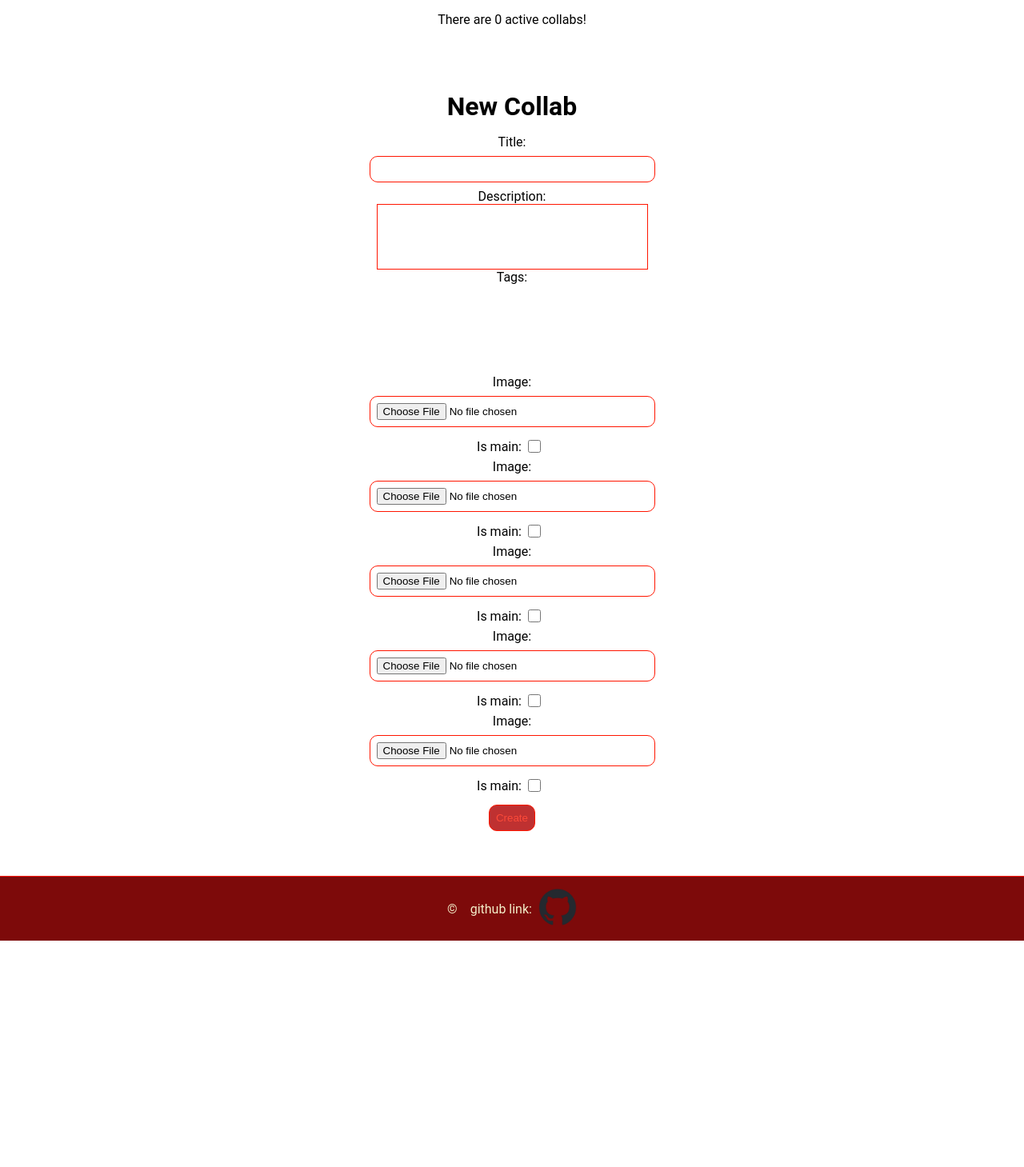
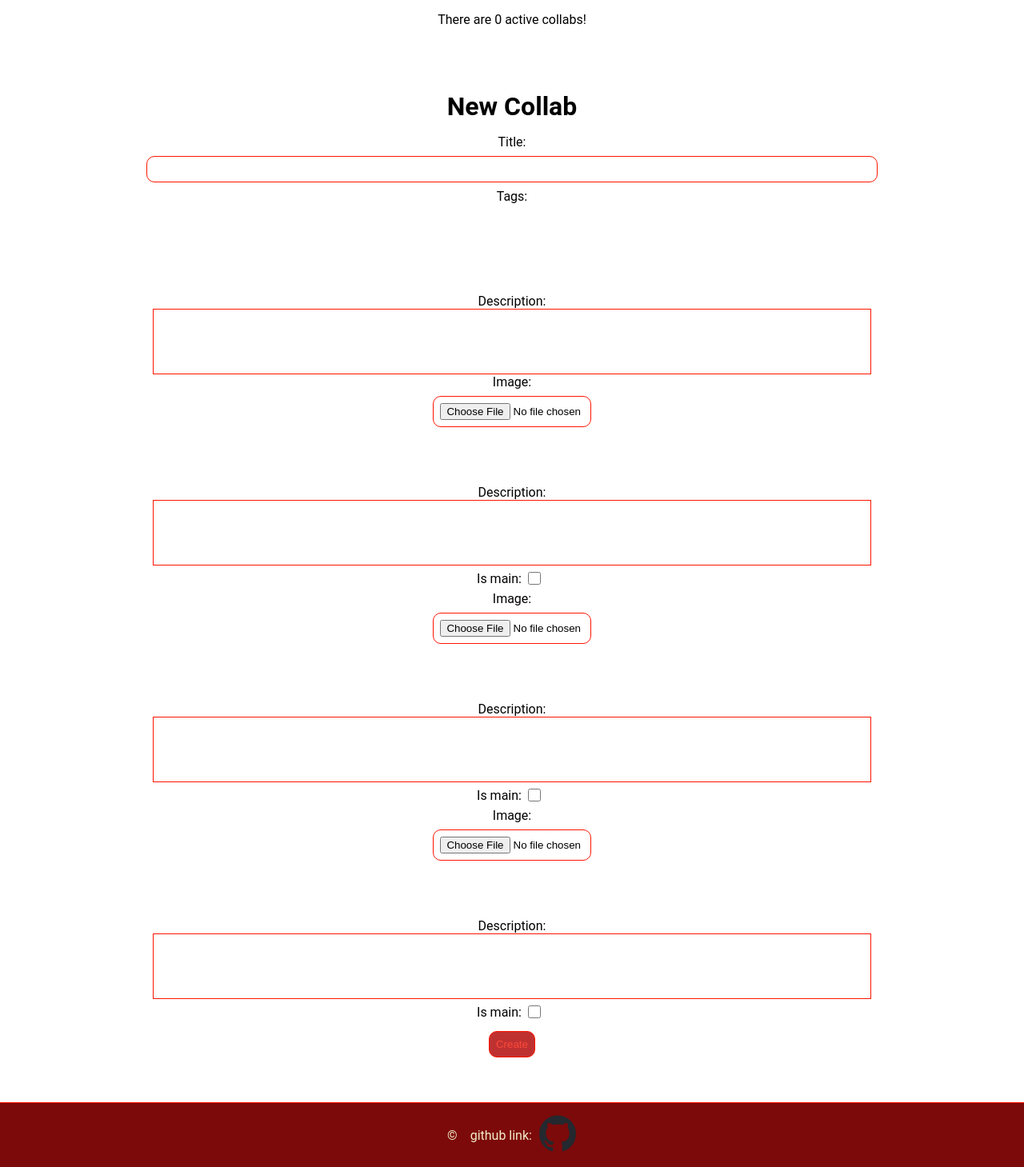
Before and after one commit to DomanskiFilip/MyCollab, a Django app: page /collabs/new/ in a window 1280 px wide. Shown: the part 129-1588 px from the top of the page at 80% size. Before the commit the page ends 1305 px from the top, so only its background shows below. Run offline with Django 4.2, Linux system fonts and the light colour scheme; the visitor is signed in with stand-in values (Sample User, id 1); data that the repository does not hold is empty.

Commit message:
changeing collabs format and adding new text field

```diff
--- a/Core/static/Core/style.css
+++ b/Core/static/Core/style.css
@@ -441,6 +448,7 @@ footer {
     flex-direction: column;
     align-items: center;
     justify-content: center;
+    width: 70vw;
 }
 
     #NewCollabWrapper  h2 {
@@ -481,8 +489,12 @@ footer {
     #CollabForm input[type="checkbox"] {
         width: 1rem;
         height: 1rem;
-        margin-left: 0.5rem;
-        margin-right: 0.5rem;
+        margin: 0.5rem;
+    }
+
+
+    #CollabForm .input_image {
+        width: 20%;
     }
 
     #CollabForm textarea {
@@ -493,6 +505,11 @@ footer {
         overflow: scroll;
         overflow-x: hidden;
         height: 5rem;
+        width: 100%;
+    }
+
+    #CollabForm .special_label {
+        margin-top: 4rem;
     }
 
     #CollabForm .btn{
--- a/collabs/forms.py
+++ b/collabs/forms.py
@@ -4,11 +4,11 @@ from .models import Collab, CollabImage
 class CollabForm(forms.ModelForm):
     class Meta:
         model = Collab
-        fields = ('title', 'description', 'tags')
+        fields = ('title', 'tags', 'description')
         widgets = {
             'title': forms.TextInput(attrs={'class': 'input_title'}),
+            'tags': forms.CheckboxSelectMultiple(attrs={'class': 'checkbox_tags'}),
             'description': forms.Textarea(attrs={'class': 'textarea_description'}),
-            'tags': forms.CheckboxSelectMultiple(attrs={'class': 'checkbox_tags'}),
         }
 
 # https://www.letscodemore.com/blog/django-inline-formset-factory-with-examples/
@@ -16,10 +16,11 @@ class CollabForm(forms.ModelForm):
 class CollabImageForm(forms.ModelForm):
     class Meta:
         model = CollabImage
-        fields = ('image', 'is_main')
+        fields = ('image', 'is_main', 'description_img')
         widgets = {
             'image': forms.ClearableFileInput(attrs={'class': 'input_image'}),
             'is_main': forms.CheckboxInput(attrs={'class': 'checkbox_is_main'}),
+            'description_img': forms.Textarea(attrs={'class': 'textarea_description'}),
         }
 
-CollabImageFormSet = forms.inlineformset_factory(Collab, CollabImage, form=CollabImageForm, extra=5, max_num=5, can_delete=True, can_delete_extra=False)
+CollabImageFormSet = forms.inlineformset_factory(Collab, CollabImage, form=CollabImageForm, extra=3, max_num=3, can_delete=True, can_delete_extra=False)
--- a/collabs/models.py
+++ b/collabs/models.py
@@ -36,6 +36,7 @@ class CollabImage(models.Model):
     collab = models.ForeignKey(Collab, on_delete=models.CASCADE, related_name='images')
     image = models.ImageField(upload_to='images/')
     is_main = models.BooleanField(default=False)
+    description_img = models.TextField()
 
     def __str__(self):
         return f'Image for {self.collab.title}'
--- a/collabs/templates/collabs/collab.html
+++ b/collabs/templates/collabs/collab.html
@@ -24,10 +24,11 @@ Signup
     {% for image in images %}
       {% if image %}
         <img src="{{ image.image.url }}" alt="{{ collab.title }}">
+        <span> {{ CollabImage.description_img}}</span>
       {% endif %}
     {% endfor %}
     {% if request.user == collab.user %}
-    <a href="{% url 'collabs:edit' collab.id %}">edit</a>
+    <a href="{% url 'collabs:edit' collab.id %}" class="btn">edit</a>
 {% endif %}
     </section>
   </section>
--- a/collabs/templates/collabs/new.html
+++ b/collabs/templates/collabs/new.html
@@ -15,11 +15,13 @@ New Collab
 
       {% for form in formset %}
       {{ form.image.label_tag }} {{ form.image }}
-
+      <span class="special_label">Description: </span>
+      {{ form.description_img }}
     <span id="preview{{ forloop.counter0 }}"></span>
     <section id="wrapper">
-        {{ form.is_main.label_tag }} {{ form.is_main }}
+          {{ form.is_main.label_tag }} {{ form.is_main }}
     </section>
+
   {% endfor %}
     <button class="btn" type="submit">Create</button>
   </form>
```
Also changed, not shown: other parts of Core/static/Core/style.css (+18 -11 lines).
